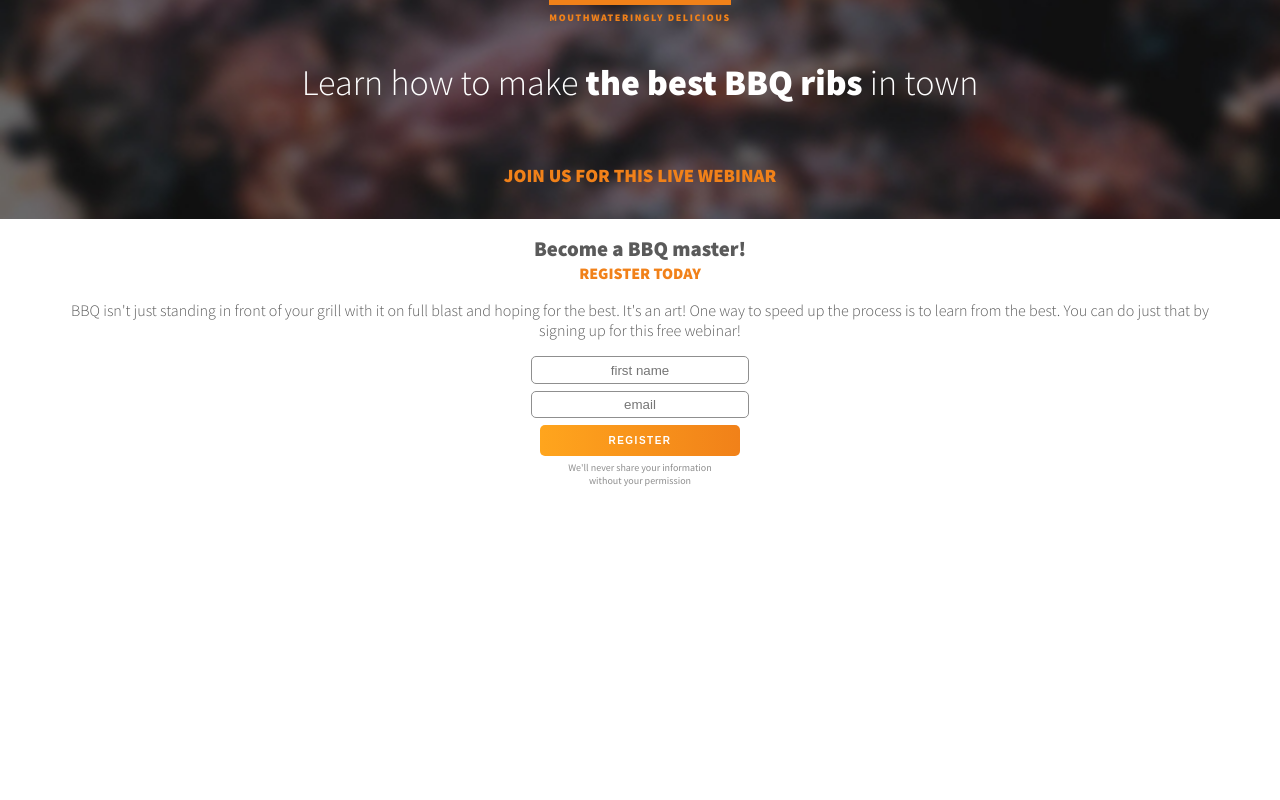
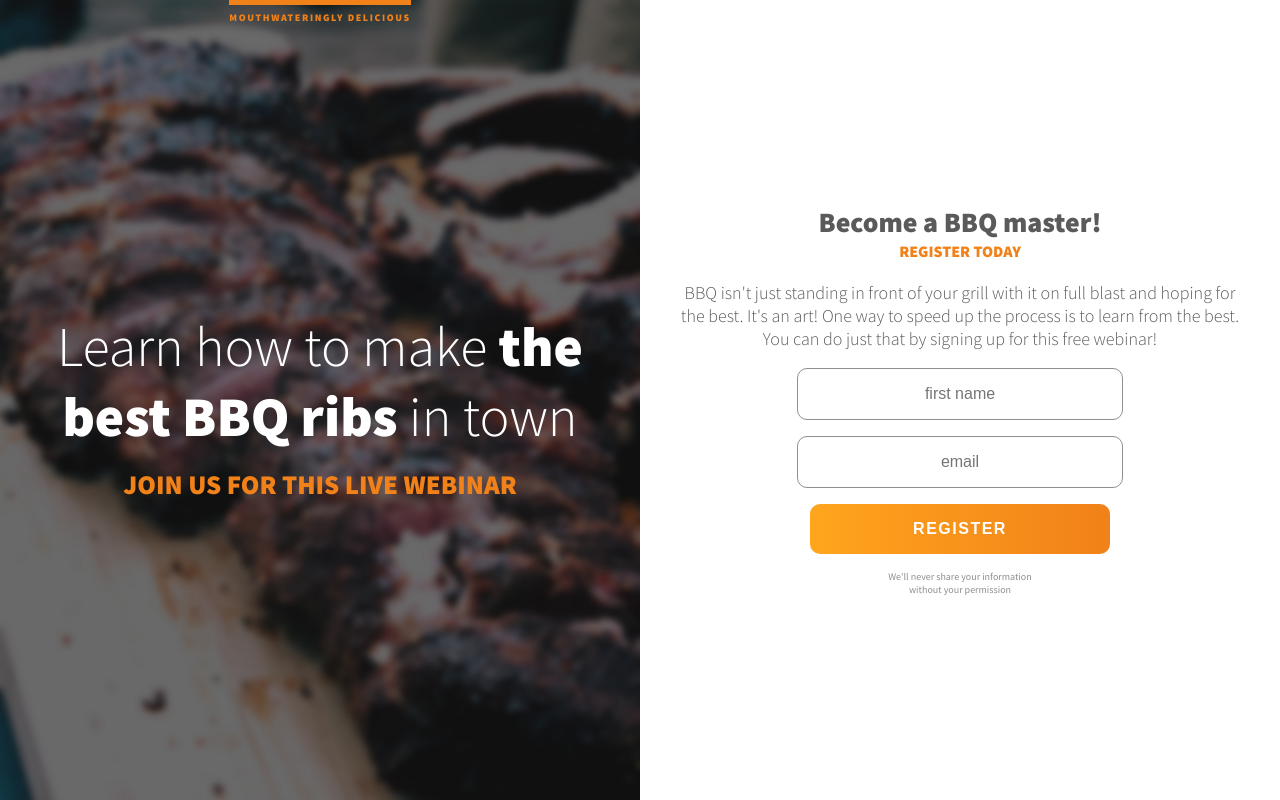
Before and after one commit to byaskew3/BBQ-Splash-Page, a plain HTML site: page index.html in a window 1280 px wide. Drawn offline with Linux system fonts and the light colour scheme.

Commit message:
finished page

```diff
--- a/index.html
+++ b/index.html
@@ -12,12 +12,14 @@
 </head>
 <body>
     <main>
-        <div class="container">
+        <div class="container flex">
             <section class="container bbq-section">
                 <p class="head-text">Mouthwateringly Delicious</p>
-                <h1 class="main-text">Learn how to make <span class="bold-text">
-                    the best BBQ ribs</span> in town</h1>
-                <h3 class="footer-text">Join us for this live webinar</h3>
+                <div class="flex">
+                    <h1 class="main-text">Learn how to make <span class="bold-text">
+                        the best BBQ ribs</span> in town</h1>
+                    <h2 class="footer-text">Join us for this live webinar</h2>
+                </div>
             </section>
             <section class="container form-section">
                 <h1 class="form-head-text">Become a BBQ master!</h1>
--- a/styles.css
+++ b/styles.css
@@ -1,8 +1,9 @@
-body {
+ body {
     margin: 0;
     padding: 0;
     color: white;
     font-family: 'Source Sans Pro', sans-serif;
+    font-size: 1rem;
 }
 
 p {
@@ -15,14 +16,13 @@ p {
 }
 
 .bbq-section {
-    /* border: 4px solid red; */
     background-image: url(./images/dark-ribs.jpg);
+    background-repeat: no-repeat;
     background-size: cover;
     background-position: center;
 }
 
 .form-section {
-    /* border: 4px solid green; */
     margin: 1em 0;
 }
 
@@ -46,12 +46,12 @@ p {
     align-self: center;
     border-top: 5px solid #f18119;
     font-weight: 900;
-    font-size: .625rem;
+    font-size: 0.625rem;
     letter-spacing: 1.6px;
 }
 
 .main-text {
-    font-size: 36px;
+    font-size: 2.25rem;
     font-weight: 300;
     padding: 0 1em;
 }
@@ -106,6 +106,7 @@ input,
 }
 
 .register-btn {
+    cursor: pointer;
     color: #fff;
     padding: 1em 3em;
     background: rgb(255,165,29);
@@ -117,8 +118,73 @@ input,
     letter-spacing: 1.5px;
 }
 
+.register-btn:hover,
+.register-btn:focus {
+    color: #916033;
+    background: rgb(255, 255, 255);
+    background: linear-gradient(90deg, rgba(255,165,29,1) 0%, rgba(255,255,255,1) 100%);
+}
+
 .privacy-text {
     color: #8f8f8f;
     font-size: 0.625rem;
     text-align: center;
 }
+
+@media(min-width: 675px) {
+    body {
+        font-size: 1.125rem;
+    }
+
+    .flex {
+        flex-direction: row;
+    }
+
+    .bbq-section .flex {
+        margin: auto 0;
+    }
+
+    .main-text,
+    .footer-text {
+        margin: 0;
+    }
+
+    .form-section {
+        justify-content: center;
+    }
+
+    .bbq-section,
+    .form-section {
+        width: 50%;
+    }
+
+    .bbq-section {
+        height: 100vh;
+        object-fit: cover;
+    }
+
+    .main-text {
+        font-size: 3.5rem;
+    }
+
+    .form-head-text {
+        font-size: 1.75rem;
+    }
+
+    input,
+    .register-btn {
+    font-size: 1rem;
+    min-width: 300px;
+    text-align: center;
+    padding: 1em .75em;
+    margin-bottom: 1em;
+    border-radius: 10px;
+    border: 1px solid #8f8f8f;
+    }
+
+    .register-btn {
+        border: none;
+    }
+
+
+}
```
